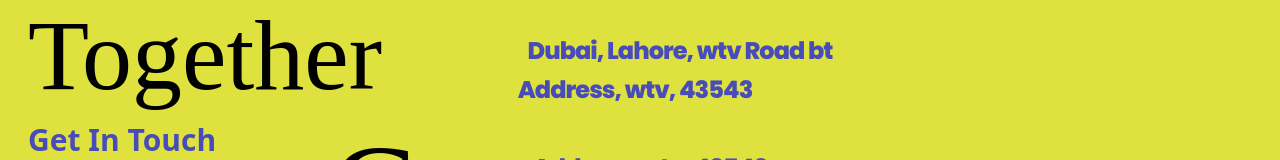
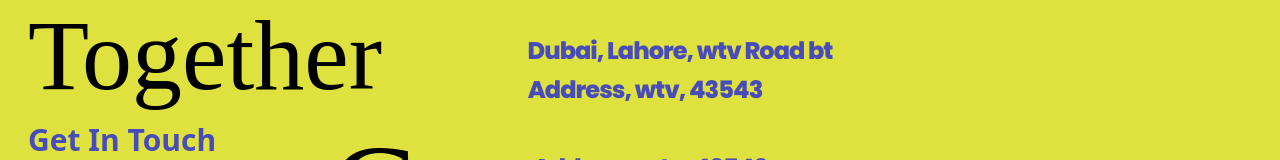
Before and after one commit to ahmadiq01/test, a React (Vite) app: page /footer in a window 1280 px wide. Shown: the part 157-317 px from the top of the page. Built offline with nearby package versions, Linux system fonts and the light colour scheme; a web font is replaced by a local one.

Commit message:
footer address fixed

```diff
--- a/src/components/footer/footer.jsx
+++ b/src/components/footer/footer.jsx
@@ -41,7 +41,7 @@ const Footer = () => {
   <div className="flex flex-col text-[8px] ml-[90px] mt-[-99px] md:text-[14px] lg:text-[24px] text-[#474cba] font-extrabold leading-relaxed tracking-[-0.04em] font-[Poppins] text-center md:mt-[-220px] lg:mt-[-340px]">
     <div className="md:mt-[45px] lg:mt-[45px] mt-[-18px] mr-[10px]">
       <p>Dubai, Lahore, wtv Road bt</p>
-      <p className=" md:mr-[20px] ml-[-20px] lg:mr-[70px]">Address, wtv, 43543</p>
+      <p className=" md:mr-[20px] ml-[-20px] lg:mr-[50px]">Address, wtv, 43543</p>
     </div>
     <br />
     <div className="">
```
Also changed, not shown: src/pages/work/Work.jsx (+0 -9 lines).
